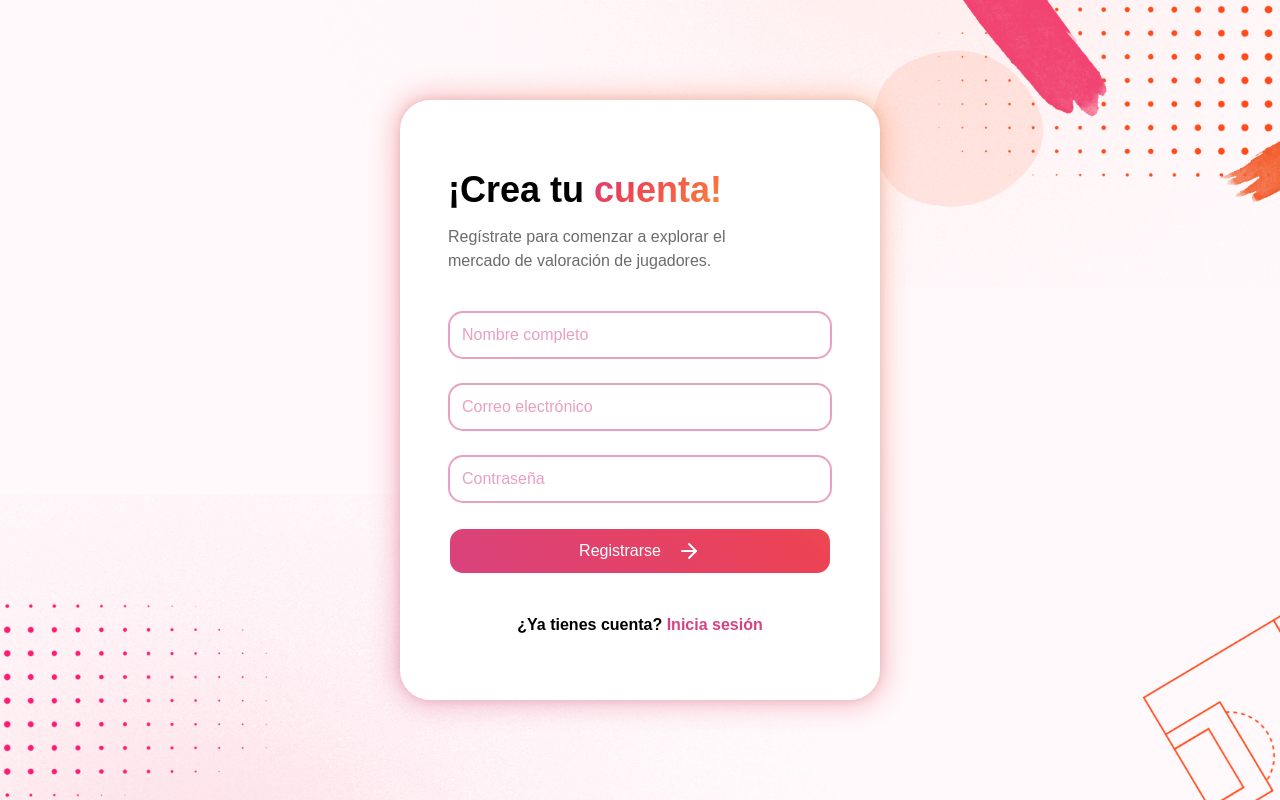
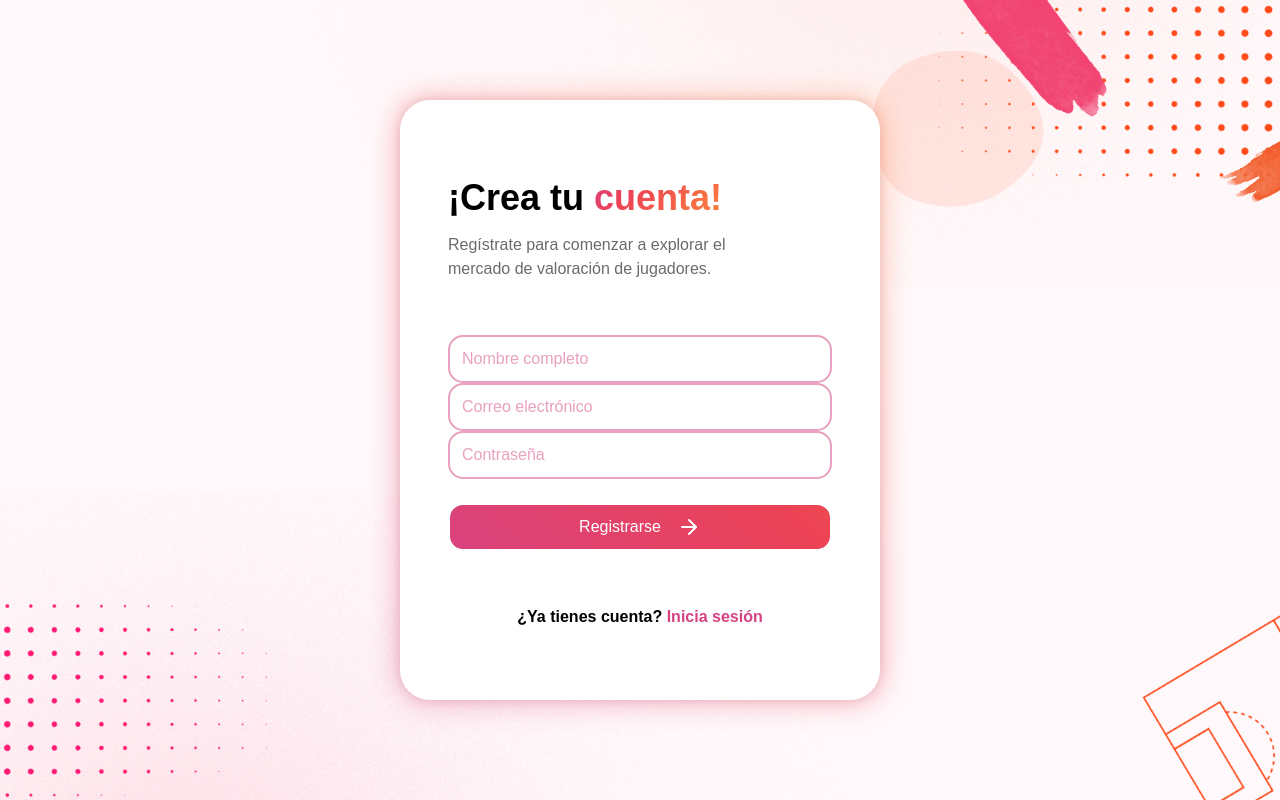
Before and after one commit to confalonieri-melisa/desapp-grupo-c, a Next.js app: page /register in a window 1280 px wide. Built offline with nearby package versions, Linux system fonts and the light colour scheme.

Commit message:
tratando de bajar la duplicacion con cosas feas

```diff
--- a/src/app/register/page.tsx
+++ b/src/app/register/page.tsx
@@ -1,25 +1,33 @@
 'use client';
 
 import { useEffect, useState } from 'react';
-import type { ComponentProps } from 'react';
 import Link from 'next/link';
 import { useRouter } from 'next/navigation';
-import Card, { CardFooter, CardHeader, CardText, CardTitle, CardTitleSpan } from '@/components/Card';
-import FormInput from '@/components/FormInput';
+import AuthCard, { CardTitleSpan } from '@/components/AuthCard';
+import AuthFields from '@/components/AuthFields';
 import ActionButton from '@/components/ActionButton';
-import PageContainer from '@/components/PageContainer';
 import { registerSchema, type RegisterInput } from '@/schemas/auth.schema';
 import { registerApi } from '@/services/client/auth.service';
+import { useAuthForm } from '@/hooks/useAuthForm';
 import styles from '@/components/AuthFields.module.scss';
-import { getFieldErrors } from '@/utils/form-errors';
 
 export default function RegisterPage() {
   const router = useRouter();
-  const [formData, setFormData] = useState<RegisterInput>({ name: '', email: '', password: '' });
-  const [error, setError] = useState<string | null>(null);
   const [successMessage, setSuccessMessage] = useState<string | null>(null);
-  const [fieldErrors, setFieldErrors] = useState<Partial<Record<keyof RegisterInput, string>>>({});
-  const [isLoading, setIsLoading] = useState(false);
+  const authForm = useAuthForm<RegisterInput>({
+    initialData: { name: '', email: '', password: '' },
+    schema: registerSchema,
+    submit: async (data) => {
+      await registerApi(data);
+      setSuccessMessage('¡Cuenta creada exitosamente! Redirigiendo al inicio de sesión...');
+    },
+    getSubmissionError: (error) => {
+      const message = error instanceof Error ? error.message : '';
+      return message.includes('already registered')
+        ? 'El correo electrónico ya se encuentra registrado.'
+        : message || 'Ocurrió un error inesperado al registrarse.';
+    },
+  });
 
   useEffect(() => {
     if (!successMessage) {
@@ -30,100 +38,46 @@ export default function RegisterPage() {
     return () => window.clearTimeout(timeout);
   }, [router, successMessage]);
 
-  const handleChange = (field: keyof RegisterInput, value: string) => {
-    setFormData((current) => ({ ...current, [field]: value }));
-    setError(null);
-    setFieldErrors((current) => ({ ...current, [field]: undefined }));
-  };
-
-  const submitForm = async (event: Parameters<NonNullable<ComponentProps<'form'>['onSubmit']>>[0]): Promise<void> => {
-    event.preventDefault();
-    setError(null);
-    setSuccessMessage(null);
-    setFieldErrors({});
-
-    const validation = registerSchema.safeParse(formData);
-    if (!validation.success) {
-      setFieldErrors(getFieldErrors(validation.error));
-      return;
-    }
-
-    setIsLoading(true);
-    try {
-      await registerApi(validation.data);
-      setSuccessMessage('¡Cuenta creada exitosamente! Redirigiendo al inicio de sesión...');
-    } catch (submissionError) {
-      const message = submissionError instanceof Error ? submissionError.message : '';
-      setError(message.includes('already registered')
-        ? 'El correo electrónico ya se encuentra registrado.'
-        : message || 'Ocurrió un error inesperado al registrarse.');
-    } finally {
-      setIsLoading(false);
-    }
-  };
-
-  const handleSubmit: NonNullable<ComponentProps<'form'>['onSubmit']> = (event) => {
-    void submitForm(event);
-  };
-
   return (
-    <PageContainer>
-      <Card>
-        <CardHeader>
-          <CardTitle>
-            ¡Crea tu <CardTitleSpan>cuenta!</CardTitleSpan>
-          </CardTitle>
-          <CardText>
-            Regístrate para comenzar a explorar el mercado de valoración de jugadores.
-          </CardText>
-        </CardHeader>
-
-        <form className={styles.form} onSubmit={handleSubmit} noValidate>
-          {error && <div className={styles.alert} role="alert">{error}</div>}
-          {successMessage && <div className={styles.successAlert} role="status">{successMessage}</div>}
-
+    <AuthCard
+      title={<>¡Crea tu <CardTitleSpan>cuenta!</CardTitleSpan></>}
+      description="Regístrate para comenzar a explorar el mercado de valoración de jugadores."
+      error={authForm.error}
+      successMessage={successMessage}
+      form={(
+        <form className={styles.form} onSubmit={authForm.handleSubmit} noValidate>
           <div className={styles.fields}>
-            <FormInput
-              id="name"
-              name="name"
-              label="Nombre completo"
-              value={formData.name}
-              onChange={(event) => handleChange('name', event.target.value)}
-              error={fieldErrors.name}
-              disabled={isLoading}
-              required
-            />
-            <FormInput
-              id="email"
-              name="email"
-              type="email"
-              label="Correo electrónico"
-              value={formData.email}
-              onChange={(event) => handleChange('email', event.target.value)}
-              error={fieldErrors.email}
-              disabled={isLoading}
-              required
-            />
-            <FormInput
-              id="password"
-              name="password"
-              type="password"
-              label="Contraseña"
-              value={formData.password}
-              onChange={(event) => handleChange('password', event.target.value)}
-              error={fieldErrors.password}
-              disabled={isLoading}
-              required
+            <AuthFields<RegisterInput>
+              fields={[
+                {
+                  id: 'name',
+                  label: 'Nombre completo',
+                  value: authForm.formData.name,
+                  error: authForm.fieldErrors.name,
+                },
+                {
+                  id: 'email',
+                  type: 'email',
+                  label: 'Correo electrónico',
+                  value: authForm.formData.email,
+                  error: authForm.fieldErrors.email,
+                },
+                {
+                  id: 'password',
+                  type: 'password',
+                  label: 'Contraseña',
+                  value: authForm.formData.password,
+                  error: authForm.fieldErrors.password,
+                },
+              ]}
+              disabled={authForm.isLoading}
+              onChange={authForm.handleChange}
             />
           </div>
-
-          <ActionButton text="Registrarse" isLoading={isLoading} />
+          <ActionButton text="Registrarse" isLoading={authForm.isLoading} />
         </form>
-
-        <CardFooter>
-          ¿Ya tienes cuenta? <Link href="/login">Inicia sesión</Link>
-        </CardFooter>
-      </Card>
-    </PageContainer>
+      )}
+      footer={<>¿Ya tienes cuenta? <Link href="/login">Inicia sesión</Link></>}
+    />
   );
 }
--- /dev/null
+++ b/src/components/AuthCard.tsx
@@ -0,0 +1,40 @@
+import type { ReactNode } from 'react';
+import Card, { CardFooter, CardHeader, CardText, CardTitle, CardTitleSpan } from '@/components/Card';
+import PageContainer from '@/components/PageContainer';
+import styles from '@/components/AuthFields.module.scss';
+
+interface AuthCardProps {
+  title: ReactNode;
+  description: string;
+  form: ReactNode;
+  footer: ReactNode;
+  error?: string | null;
+  successMessage?: string | null;
+}
+
+export default function AuthCard({
+  title,
+  description,
+  form,
+  footer,
+  error,
+  successMessage,
+}: AuthCardProps) {
+  return (
+    <PageContainer>
+      <Card>
+        <CardHeader>
+          <CardTitle>{title}</CardTitle>
+          <CardText>{description}</CardText>
+        </CardHeader>
+
+        {error && <div className={styles.alert} role="alert">{error}</div>}
+        {successMessage && <div className={styles.successAlert} role="status">{successMessage}</div>}
+        {form}
+        <CardFooter>{footer}</CardFooter>
+      </Card>
+    </PageContainer>
+  );
+}
+
+export { CardTitleSpan };
--- /dev/null
+++ b/src/components/AuthFields.tsx
@@ -0,0 +1,40 @@
+import FormInput from '@/components/FormInput';
+
+interface AuthField<T extends object> {
+  id: Extract<keyof T, string>;
+  type?: 'text' | 'email' | 'password';
+  label: string;
+  value: string;
+  error?: string;
+}
+
+interface AuthFieldsProps<T extends object> {
+  fields: AuthField<T>[];
+  disabled: boolean;
+  onChange: (field: keyof T, value: string) => void;
+}
+
+export default function AuthFields<T extends object>({
+  fields,
+  disabled,
+  onChange,
+}: AuthFieldsProps<T>) {
+  return (
+    <div>
+      {fields.map(({ id, type, label, value, error }) => (
+        <FormInput
+          key={id}
+          id={id}
+          name={id}
+          type={type}
+          label={label}
+          value={value}
+          onChange={(event) => onChange(id, event.target.value)}
+          error={error}
+          disabled={disabled}
+          required
+        />
+      ))}
+    </div>
+  );
+}
--- /dev/null
+++ b/src/hooks/useAuthForm.ts
@@ -0,0 +1,67 @@
+import { useState } from 'react';
+import type { ComponentProps } from 'react';
+import type { ZodType } from 'zod';
+import { getFieldErrors } from '@/utils/form-errors';
+
+type SubmitEvent = Parameters<NonNullable<ComponentProps<'form'>['onSubmit']>>[0];
+
+interface UseAuthFormOptions<T extends object> {
+  initialData: T;
+  schema: ZodType<T>;
+  submit: (data: T) => Promise<void>;
+  getSubmissionError?: (error: unknown) => string;
+}
+
+export function useAuthForm<T extends object>({
+  initialData,
+  schema,
+  submit,
+  getSubmissionError = (error) => (
+    error instanceof Error ? error.message : 'Ocurrió un error inesperado.'
+  ),
+}: UseAuthFormOptions<T>) {
+  const [formData, setFormData] = useState(initialData);
+  const [error, setError] = useState<string | null>(null);
+  const [fieldErrors, setFieldErrors] = useState<Partial<Record<keyof T, string>>>({});
+  const [isLoading, setIsLoading] = useState(false);
+
+  const handleChange = (field: keyof T, value: string) => {
+    setFormData((current) => ({ ...current, [field]: value }));
+    setError(null);
+    setFieldErrors((current) => ({ ...current, [field]: undefined }));
+  };
+
+  const submitForm = async (event: SubmitEvent): Promise<void> => {
+    event.preventDefault();
+    setError(null);
+    setFieldErrors({});
+
+    const validation = schema.safeParse(formData);
+    if (!validation.success) {
+      setFieldErrors(getFieldErrors(validation.error));
+      return;
+    }
+
+    setIsLoading(true);
+    try {
+      await submit(validation.data);
+    } catch (submissionError) {
+      setError(getSubmissionError(submissionError));
+    } finally {
+      setIsLoading(false);
+    }
+  };
+
+  const handleSubmit: NonNullable<ComponentProps<'form'>['onSubmit']> = (event) => {
+    void submitForm(event);
+  };
+
+  return {
+    formData,
+    error,
+    fieldErrors,
+    isLoading,
+    handleChange,
+    handleSubmit,
+  };
+}
```
Also changed, not shown: src/app/login/page.tsx (+44 -86 lines).
